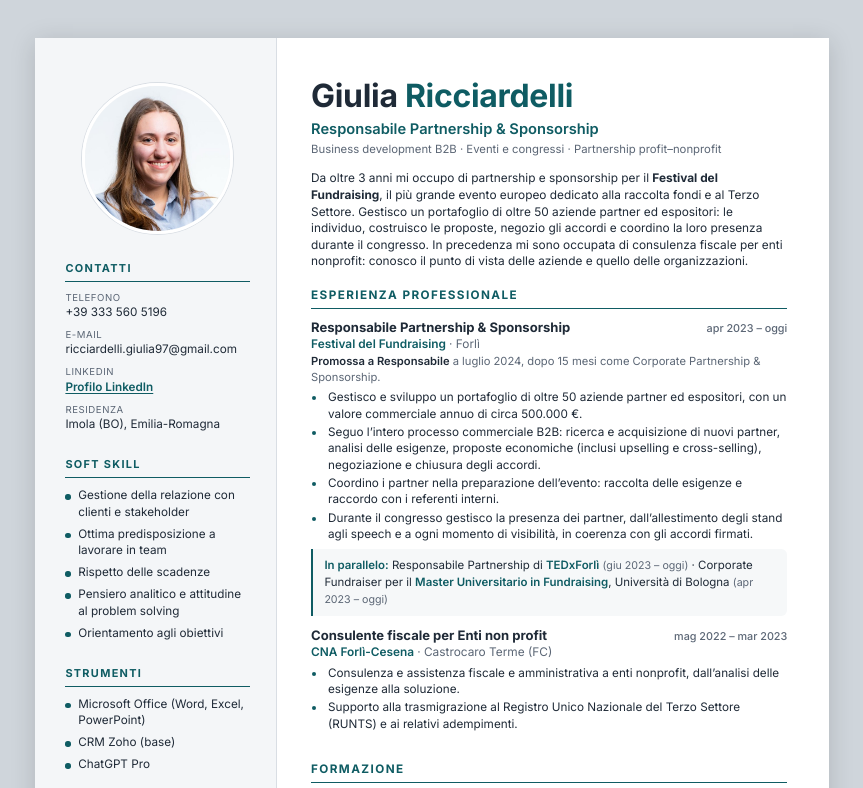
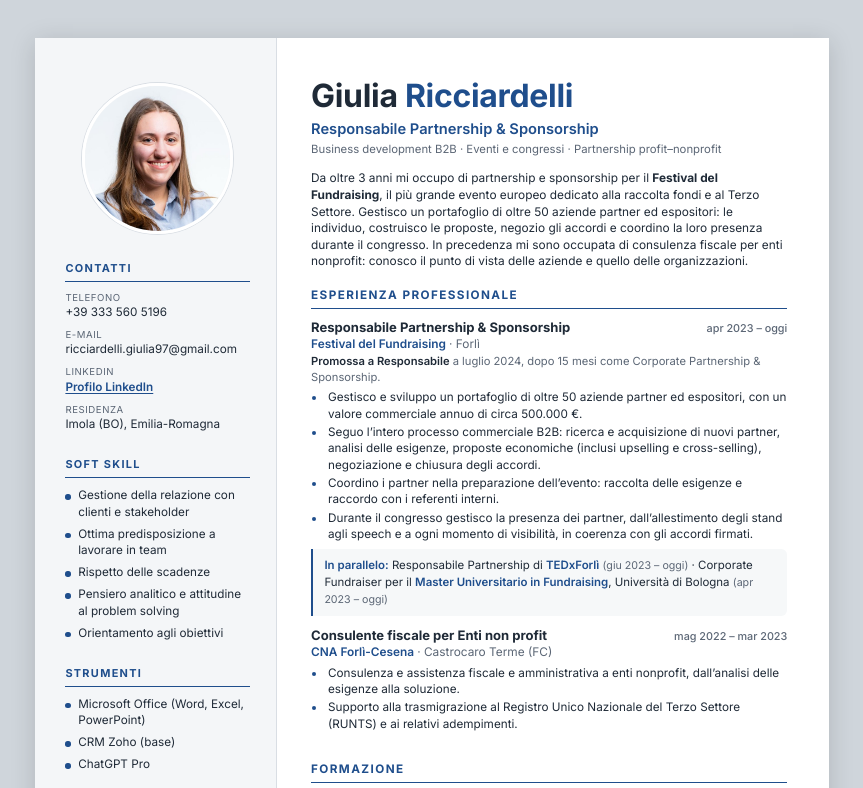
Before and after one commit to natxolm/cv-giulia-ricciardelli, a plain HTML site: page cv-sidebar.html in a window 1280 px wide. Shown: the top 788 px of the page, without its empty margins (208-1071 px from the left). Drawn offline with Linux system fonts and the light colour scheme.

Commit message:
Colore principale: blu navy

```diff
--- a/cv-sidebar.html
+++ b/cv-sidebar.html
@@ -13,9 +13,9 @@
     :root {
       --ink: #1f2a37;
       --muted: #5b6675;
-      --accent: #0f5c63;
-      /* teal profondo */
-      --accent-soft: #e6f0f1;
+      --accent: #1f4e8c;
+      /* blu navy */
+      --accent-soft: #e8eef7;
       --side-bg: #f4f6f8;
       --rule: #d9dee4;
     }
```
Also changed, not shown: cv-una-colonna.html (+2 -2 lines), index.html (+2 -2 lines).
